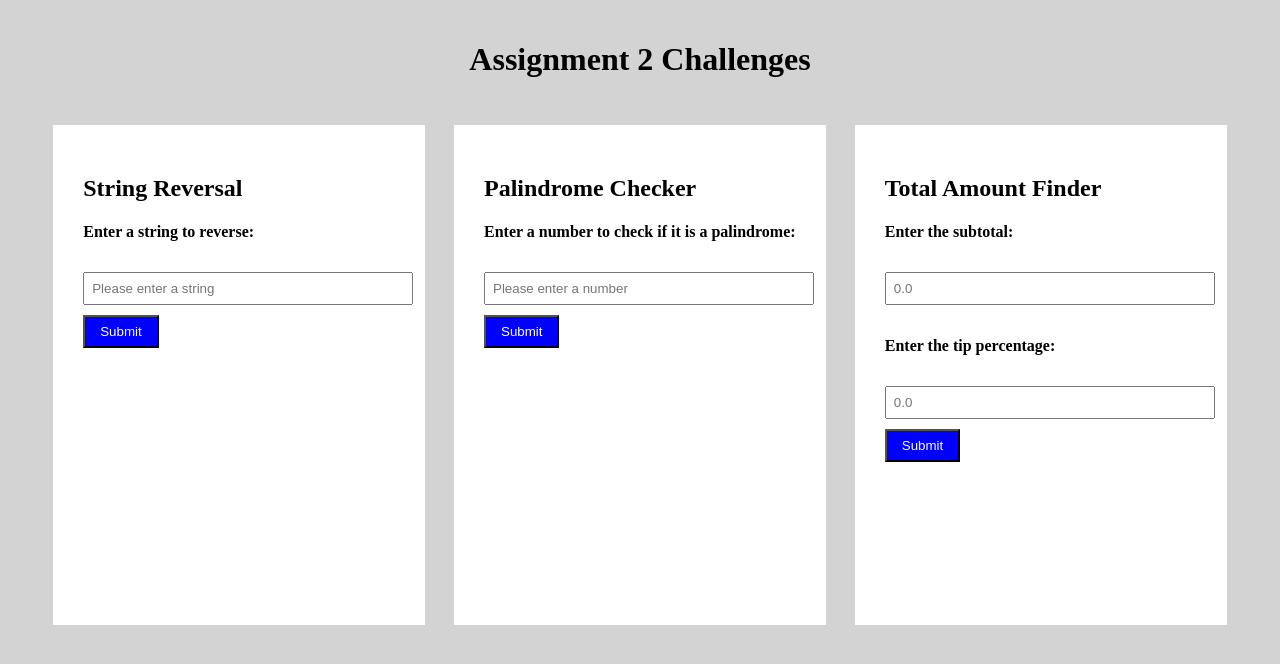
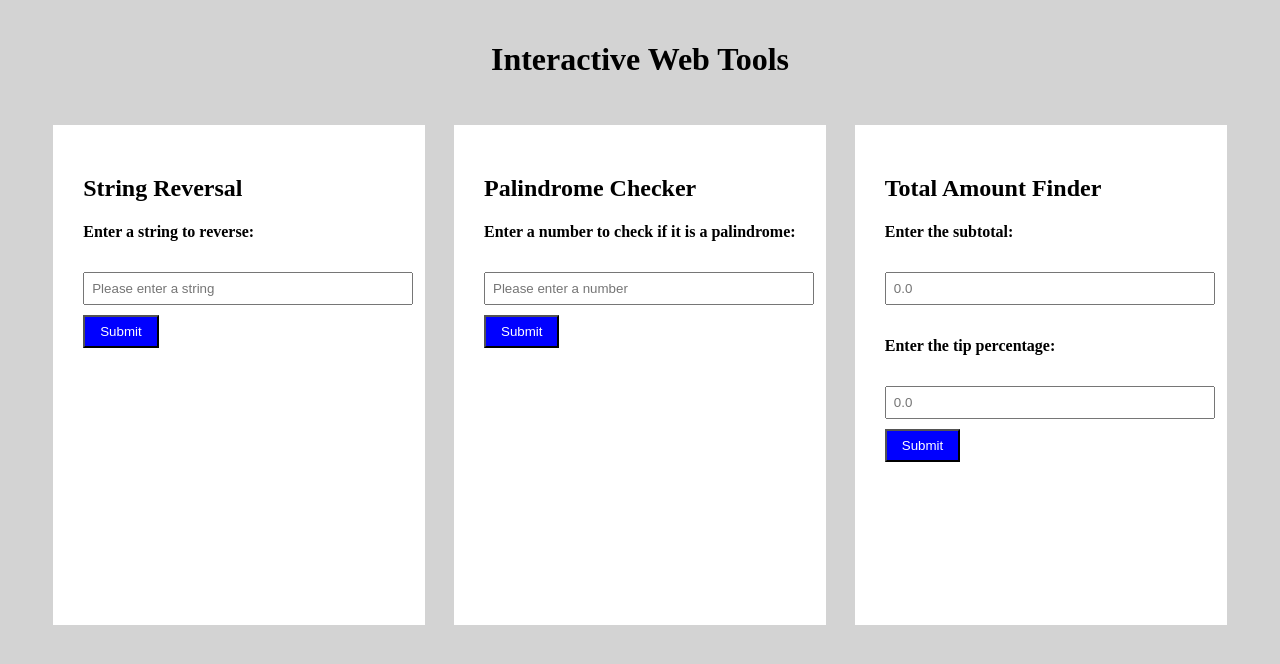
Before and after one commit to jasdeepn24/assignment2-challenges_website, a plain HTML site: page index.html in a window 1280 px wide. Drawn offline with Linux system fonts and the light colour scheme.

Commit message:
Update index.html

```diff
--- a/index.html
+++ b/index.html
@@ -8,7 +8,7 @@
 </head>
 <body>
 
-    <h1>Assignment 2 Challenges</h1>
+    <h1>Interactive Web Tools</h1>
 
     <div class="container">
         <div class="challenge">
```
